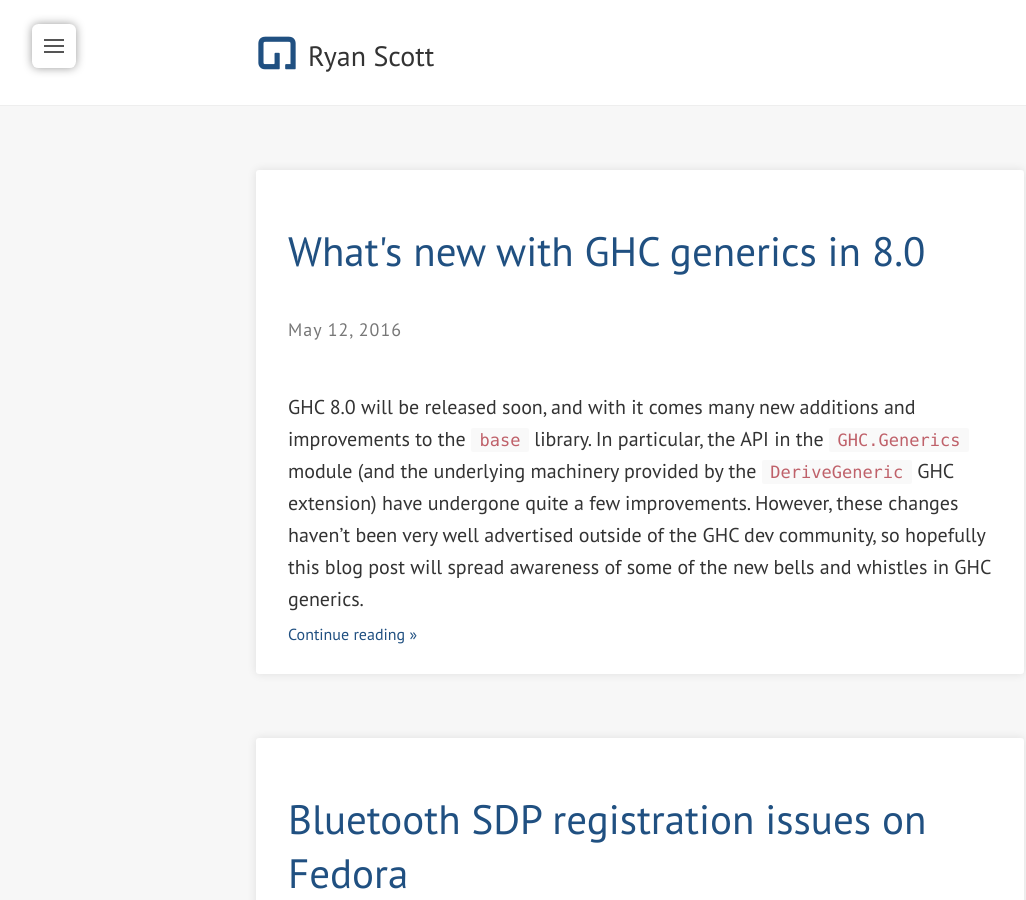
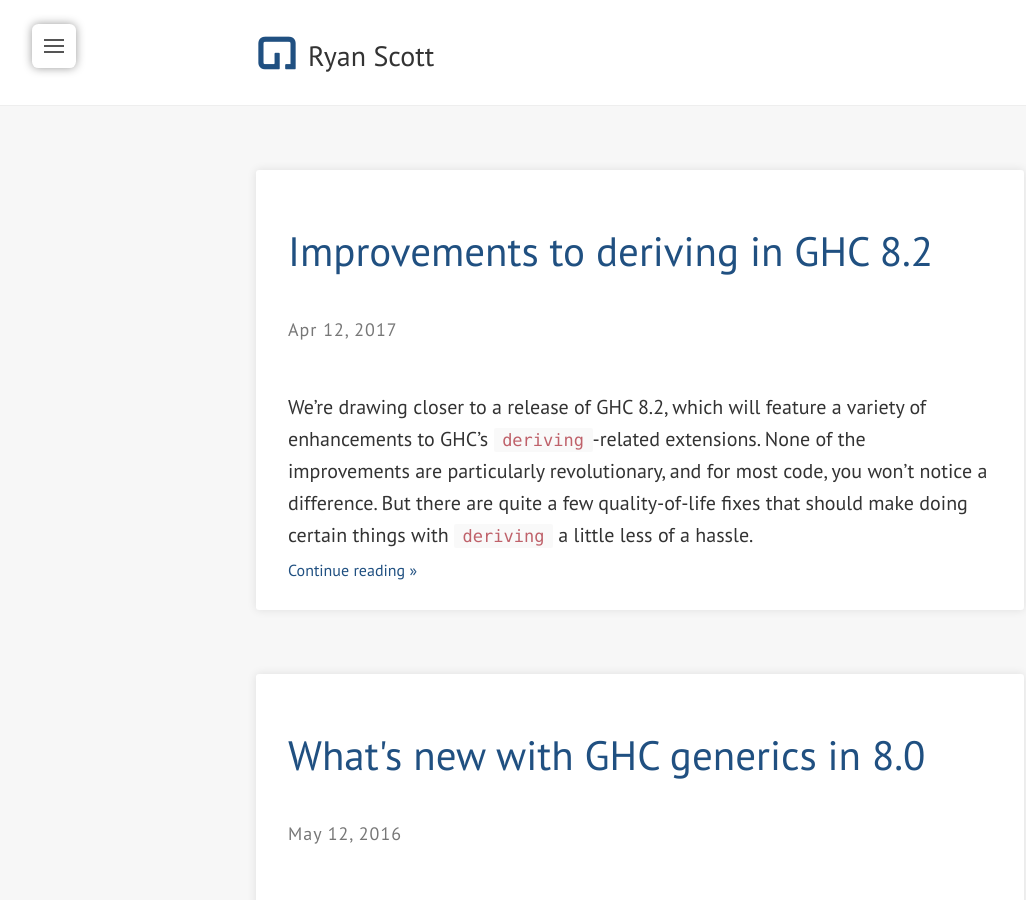
Before and after one commit to RyanGlScott/RyanGlScott.github.io, a Jekyll site: the page built from index.html, in a window 1280 px wide and 900 px high. Shown: the whole window, without its empty margins (0-1026 px from the left). Built offline with Jekyll 4.4.1, drawn with Linux system fonts in a browser that asks for light colours; nearby versions of some CDN libraries; the list of posts is cut into pages by our own code; some of the changed lines change nothing that is shown.

Commit message:
Various changes (#2)
* Check in what I have for now

* More work

* Check in source for resume

* Oops, use current resume

* Bring resume up to date

* Some slides

* Add links

* Migrate

```diff
--- /dev/null
+++ b/_posts/2017-04-12-improvements-to-deriving-in-ghc-82.md
@@ -0,0 +1,450 @@
+---
+layout: post
+title: Improvements to deriving in GHC 8.2
+---
+
+We're drawing closer to a release of GHC 8.2, which will feature a variety of enhancements to GHC's `deriving`-related extensions. None of the improvements are particularly revolutionary, and for most code, you won't notice a difference. But there are quite a few quality-of-life fixes that should make doing certain things with `deriving` a little less of a hassle.
+
+## Deriving strategies
+
+The largest change to `deriving` that debuts in GHC 8.2 is a new extension: `DerivingStrategies`. Before discussing what `DerivingStrategies` does, let me motivate the problem. Imagine you have this datatype:
+
+{% highlight haskell %}
+newtype Foo a = MkFoo a
+  deriving Show
+{% endhighlight %}
+
+Now suppose you want to derive another instance for `Foo`:
+
+{% highlight haskell %}
+class Show a => Bar a where
+  bar :: a -> String
+  bar = show
+
+deriving instance Bar a => Bar (Foo a)
+{% endhighlight %}
+
+How should this derived instance be implemented? Well, if you had `GeneralizedNewtypeDeriving` enabled when compiling it, the derived instance will closely resemble this:
+
+{% highlight haskell %}
+instance Bar a => Bar (Foo a) where
+  bar (MkFoo a) = bar a
+{% endhighlight %}
+
+Alternatively, if you had `DeriveAnyClass` enabled, the derived instance would instead be:
+
+{% highlight haskell %}
+instance Bar a => Bar (Foo a)
+{% endhighlight %}
+
+causing the default implementation of `bar = show` to kick in.
+
+But what happens if `GeneralizedNewtypeDeriving` and `DeriveAnyClass` are _both_ enabled? Then a problem emerges: `deriving Bar` becomes ambiguous! One could reasonably pick either `GeneralizedNewtypeDeriving` or `DeriveAnyClass` to derive `Bar`, as shown above. And the choice matters, since the result of evaluating:
+
+{% highlight haskell %}
+bar (MkFoo 'a')
+{% endhighlight %}
+
+will be `'a'` if `GeneralizedNewtypeDeriving` is used, and `MkFoo 'a'` if `DeriveAnyClass` is used.
+
+As it turns out, GHC handles such a scenario by making an arbitrary choice:
+
+{% highlight haskell %}
+    * Both DeriveAnyClass and GeneralizedNewtypeDeriving are enabled
+      Defaulting to the DeriveAnyClass strategy for instantiating Bar
+    * In the stand-alone deriving instance for `Bar a => Bar (Foo a)'
+{% endhighlight %}
+
+This is a bit unfortunate, however, because this effectively prevents you from using `GeneralizedNewtypeDeriving` in any module where `DeriveAnyClass` is also enabled. Bummer.
+
+The `DerivingStrategies` extension was created to solve precisely this type of ambiguity. Once the extension is enabled, it extends the syntax of `deriving` clauses and standalone `deriving` declarations slightly, allowing you to augment them with one of three keywords:
+
+* `stock`
+* `newtype`
+* `anyclass`
+
+These are the "strategies" referred to in `DerivingStrategies`. There are only three for now, although more could conceivably be introduced. Here is an example of each strategy:
+
+### `stock`
+
+`stock` is named because it refers to the "stock" type classes that GHC simply knows how to derive on its own (credit goes to Joachim Breitner for suggesting what to name this). These include the derivable type classes mentioned in the Haskell Report:
+
+* `Bounded`
+* `Enum`
+* `Ix`
+* `Eq`
+* `Ord`
+* `Read`
+* `Show`
+
+They also include the classes that are only derivable in GHC through bespoke language extensions:
+
+* `Functor` (via `DeriveFunctor`)
+* `Foldable` (via `DeriveFoldable`)
+* `Traversable` (via `DeriveTraversable`)
+* `Data` and `Typeable` (via `DeriveDataTypeable`)
+* `Generic` and `Generic1` (via `DeriveGeneric`)
+* `Lift` (via `DeriveLift`)
+
+So if you write:
+
+{% highlight haskell %}
+{-# LANGUAGE DerivingStrategies #-}
+newtype Blurggle = MkBlurggle Int
+  deriving stock Eq
+{% endhighlight %}
+
+This provides an additional guarantee that the derived instance will really be:
+
+{% highlight haskell %}
+instance Eq Blurggle where
+  (MkBlurggle x) == (MkBlurggle y) = (x == y)
+{% endhighlight %}
+
+which can be useful for programmer sanity.
+
+### `newtype`
+
+This strategy indicates that you absolutely want to use `GeneralizedNewtypeDeriving`. To reuse the earlier example, if you wrote:
+
+{% highlight haskell %}
+{-# LANGUAGE DerivingStrategies #-}
+{-# LANGUAGE GeneralizedNewtypeDeriving #-}
+newtype Foo a = MkFoo a
+  deriving Show
+  deriving newtype Bar
+{% endhighlight %}
+
+Then you'll know that `Bar` will be derived via `GeneralizedNewtypeDeriving`.
+
+This code also demonstrates another feature of deriving strategies: multiple strategies can be used after a data declaration! This part:
+
+{% highlight haskell %}
+  deriving Show
+  deriving newtype Bar
+{% endhighlight %}
+
+tells GHC to derive `Show` with whatever strategy it sees fit (in this case, it defaults to `stock`), and to derive `Bar` specifically with `GeneralizedNewtypeDeriving`. You can also put more than one class after each strategy:
+
+{% highlight haskell %}
+newtype Foo a = MkFoo a
+  deriving (Read, Show)
+  deriving stock (Eq, Ord)
+  deriving newtype Bar
+{% endhighlight %}
+
+### `anyclass`
+
+Finally, the `anyclass` strategy corresponds to a use of `DeriveAnyClass`. So if you had wrote:
+
+{% highlight haskell %}
+{-# LANGUAGE DeriveAnyClass #-}
+{-# LANGUAGE DerivingStrategies #-}
+newtype Foo a = MkFoo a
+  deriving Show
+  deriving anyclass Bar
+{% endhighlight %}
+
+Then, you guessed it, it'll derive `Bar` via `DeriveAnyClass`.
+
+---
+
+For more details on the innards of deriving strategies, see the corresponding [GHC Commentary page](https://ghc.haskell.org/trac/ghc/wiki/Commentary/Compiler/DerivingStrategies).
+
+As an additional fun fact, I was able to use deriving strategies to clean up some of the `base` library. In the [`Foreign.C.Types`](http://hackage.haskell.org/package/base-4.9.1.0/docs/Foreign-C-Types.html) and [`System.Posix.Types`](http://hackage.haskell.org/package/base-4.9.1.0/docs/System-Posix-Types.html) modules, there are a lot of newtypes with slightly unusual `Read` and `Show` instances. They're unusual in the sense that they ignore the newtypes' constructors, which means that `deriving (Read, Show)` couldn't be used to implement these instances. Instead, this ugly hack was used (using the `Show CIntPtr` instance as an example):
+
+{% highlight haskell %}
+instance Show CIntPtr where
+  show = unsafeCoerce# (show :: HTYPE_INTPTR_T -> String)
+{% endhighlight %}
+
+Yuck. Happily, this can be made much cleaner with deriving strategies!
+
+{% highlight haskell %}
+deriving newtype instance Show CIntPtr
+{% endhighlight %}
+
+## `DeriveAnyClass` overhaul
+
+Before GHC 8.2, `DeriveAnyClass` only worked on for type classes whose argument is of kind `*` or `* -> *`. The reason for this seemingly arbitrary restriction is because GHC made a crude simplifying assumption. If you wrote something like:
+
+{% highlight haskell %}
+{-# LANGUAGE DeriveAnyClass #-}
+data T f a = MkT (f a)
+  deriving C
+{% endhighlight %}
+
+Then GHC assumes one of the following cases:
+
+* `C`'s argument is of kind `*`. Then GHC will derive `C` like it was stock-deriving `Eq`. That is, it will generate this instance:
+
+{% highlight haskell %}
+instance C (f a) => C (T f a)
+{% endhighlight %}
+
+* `C`'s argument is of kind `* -> *`. Then GHC will derive `C` like it was stock-deriving `Functor`. That is, it will generate this instance:
+
+{% highlight haskell %}
+instance C f => C (T f)
+{% endhighlight %}
+
+If neither case is true, then GHC errors.
+
+This assumption made implementing `DeriveAnyClass` simpler, but it made it quite less general than it could be. What's worse, even though `DeriveAnyClass` was co-opting the code for deriving `Eq` and `Functor` to get the instance contexts right (`C (f a)` and `C f`, respectively), it wasn't even doing that part correctly! For example, consider this code:
+
+{% highlight haskell %}
+import GHC.Generics
+
+class TypeName a where
+  typeName         :: proxy a -> String
+  default typeName :: (Generic a, Rep a ~ D1 d f, Datatype d)
+                   => proxy a -> String
+  typeName _ = datatypeName $ from (undefined :: a)
+{% endhighlight %}
+
+This uses `GHC.Generics` to automatically figure out what the name of a data type is. For instance, here is an example of how you could use it:
+
+{% highlight haskell %}
+data T a = MkT a deriving Generic
+instance TypeName (T a)
+
+tName :: String
+tName = typeName (Proxy :: Proxy (T ())) -- tName == "T"
+{% endhighlight %}
+
+So far, so good. But what if we attempted to derive the `TypeName` instance for `T a` using `DeriveAnyClass`?
+
+{% highlight haskell %}
+data T a = MkT a
+  deriving (Generic, TypeName)
+{% endhighlight %}
+
+You might think that GHC would come up with the same instance as the one we wrote manually above:
+
+{% highlight haskell %}
+instance TypeName (T a)
+{% endhighlight %}
+
+But prior to GHC 8.2, that wasn't true! If you compiled this code with the `-ddump-deriv` flag to see the generated code that GHC derives, you'd discover that the actual instance was this:
+
+{% highlight haskell %}
+instance TypeName a => TypeName (T a)
+{% endhighlight %}
+
+Huh? This instance has a completely redundant `TypeName a` context! Even worse, `tName` no longer typechecks, since there's no `TypeName` instance for `()`!
+
+This behavior, while totally bonkers, was by design. Recall that `DeriveAnyClass` was using the same algorithm that GHC uses to stock-derive `Eq` instances. That is, because this code:
+
+{% highlight haskell %}
+data T a = MkT a deriving Eq
+{% endhighlight %}
+
+would generate this instance:
+
+{% highlight haskell %}
+instance Eq a => Eq (T a)
+{% endhighlight %}
+
+Then as a consequence, `DeriveAnyClass` follows the same pattern in deriving a `TypeName` instance for `T a`. Unfortunately, the approach for deriving `Eq` just doesn't work for a type class like `TypeName`.
+
+It was clear that `DeriveAnyClass` needed a new coat of paint, so GHC 8.2 will debut a new inference algorithm for `DeriveAnyClass`. Unlike, say, deriving `Eq`, which infers the context for its instances by examining the definition of the data type, `DeriveAnyClass` infers its context by examining the _type signatures of the class's methods_. Continuing the `TypeName` example:
+
+{% highlight haskell %}
+class TypeName a where
+  typeName         :: proxy a -> String
+  default typeName :: (Generic a, Rep a ~ D1 d f, Datatype d)
+                   => proxy a -> String
+  typeName _ = datatypeName $ from (undefined :: a)
+
+data T a = MkT a
+  deriving (Generic, TypeName)
+{% endhighlight %}
+
+This will generate a `TypeName` instance like this:
+
+{% highlight haskell %}
+instance ??? => TypeName (T a)
+{% endhighlight %}
+
+GHC determines what `???` is by gathering constraints from the type signatures of `TypeName`'s methods and simplifying them as much as possible. In this example, GHC gathers the constraints:
+
+{% highlight haskell %}
+(Generic (T a), Rep (T a) ~ D1 d f, Datatype d)
+{% endhighlight %}
+
+GHC is immediately able to discharge all three of these constraints, so this simplifies down to `()`, so the final instance that GHC generates is:
+
+{% highlight haskell %}
+instance TypeName (T a)
+{% endhighlight %}
+
+Which is exactly what we wanted. Hooray!
+
+Better yet, this new design completely removes the requirement that the derived class's argument must be of kind `*` or `* -> *`, so now `DeriveAnyClass` can be used in far more places than it could before.
+
+I owe a great deal of gratitude to Simon Peyton Jones for patiently explaining the parts of the typechecker needed to implement this feature... and for fixing several mistakes in my initial implementation :)
+
+## `GeneralizedNewtypeDeriving` and associated type families
+
+Prior to GHC 8.2, it was impossible to use `GeneralizedNewtypeDeriving` to derive an instance of this type class:
+
+{% highlight haskell %}
+class Marshal a where
+  type RepType a
+  marshal :: a -> RepType a
+  unMarshal :: RepType a -> a
+{% endhighlight %}
+
+Or rather, it was impossible for _any_ class with associated type families. But this was rather unfortunate, as implementing `Marshal` instances for newtypes is predictable and laden with boilerplate:
+
+{% highlight haskell %}
+newtype Age a = MkAge a
+instance Marshal a => Marshal (Age a) where
+  type RepType (Age a) = RepType a
+  marshal (Age x)      = marshal x
+  unMarshal x          = Age x
+{% endhighlight %}
+
+So this definitely smells like something that `GeneralizedNewtypeDeriving` should be able to handle. Thankfully, starting with GHC 8.2, that is the case. You can now just write:
+
+{% highlight haskell %}
+newtype Age a = MkAge a deriving Marshal
+{% endhighlight %}
+
+And it will generate an instance that is equivalent to the manually written one above.
+
+There are a couple of things to watch out for when using this feature, however. One gotcha is that this only works for associated _type_ families, not _data_ families. It doesn't make sense to combine associated data families with `GeneralizedNewtypeDeriving`, because if you tried deriving this:
+
+{% highlight haskell %}
+class C a where
+  data D a
+
+newtype Age a = MkAge a
+  deriving C
+{% endhighlight %}
+
+Then what instance would be produced? GHC would have to generate something like this:
+
+{% highlight haskell %}
+instance C (Age a) where
+  data D (Age a) = ???
+{% endhighlight %}
+
+And it is not clear what GHC would fill in for `???`, as creating a data family instance here would require a fresh data constructor. That is to say, data family instances are _generative_, whereas type family instances are not.
+
+Another minor annoyance to watch out for is if you try to derive an instance like this, where the newtype wraps a concrete type (instead of just a type variable, as in `Age` above):
+
+{% highlight haskell %}
+class C a where
+  type T a
+
+newtype MyInt = MyInt Int
+  deriving T
+{% endhighlight %}
+
+This is only allowed if `UndecidableInstances` is enabled. Why? That's because the derived instance would be this:
+
+{% highlight haskell %}
+instance C MyInt where
+  type T MyInt = T Int
+{% endhighlight %}
+
+GHC's typechecker isn't smart enough to conclude that reducing `T MyInt` will ever terminate, so it conservatively requires `UndecidableInstances` to allow this. Of course, this requirement does rule out things that would legitimately send the typechecker into a loop—for instance, consider what would happen if you did this!
+
+{% highlight haskell %}
+newtype Loop = MkLoop Loop
+  deriving C
+{% endhighlight %}
+
+## Poly-kinded `GHC.Generics`
+
+If you use `GHC.Generics`, you're probably familiar with the `Generic1` class:
+
+{% highlight haskell %}
+class Generic1 (f :: * -> *) where
+  type Rep1 f :: * -> *
+  from1 :: f a      -> Rep1 f a
+  to1   :: Rep1 f a -> f a
+{% endhighlight %}
+
+If you squint, you'll notice that the kind of `Generic1` is actually less polymorphic than it could be. We can generalize the kind of `Generic1` to this:
+
+{% highlight haskell %}
+class Generic1 (f :: k -> *) where
+  type Rep1 f :: k -> *
+{% endhighlight %}
+
+In a similar vein, we can kind-generalize most of the datatypes in `GHC.Generics`:
+
+{% highlight haskell %}
+data V1 (p :: k)
+data U1 (p :: k) = U1
+newtype Par1 p = Par1 p
+newtype Rec1 (f :: k -> *) (p :: k) = Rec1 (f p)
+newtype K1 i c (p :: k) = K1 c
+newtype M1 i c (f :: k -> *) (p :: k) = M1 (f p)
+data (:+:) (f :: k -> *) (g :: k -> *) (p :: k) = L1 (f p) | R1 (g p)
+data (:*:) (f :: k -> *) (g :: k -> *) (p :: k) = f p :*: g p
+newtype (:.:) (f :: k2 -> *) (g :: k1 -> k2) (p :: k1) = Comp1 (f (g p))
+data family URec a (p :: k)
+{% endhighlight %}
+
+(The exception being `Par1`, of course, since its type parameter is forced to be of kind `*`.)
+
+Now we can derive `Generic1` instances for more data types than we could before. For example, Derek Elkins uses `GHC.Generics` to automatically define `Authenticated` instances for a data type that is parameterized over a type that uses `DataKinds` in [this example](https://github.com/derekelkins/ads/blob/5e6167d2aa8a16121caf80187252416200b648f3/Data/Authenticated/Generic.hs#L9).
+
+## `DeriveFunctor` now implements `(<$)`
+
+(This addition was not authored by me, but rather by David Feuer. Thanks, David!)
+
+GHC's `DeriveFunctor` extension grants you the power to easily implement a lawful `Functor` instance for a given datatype. For instance, `data Foo a = Foo a a deriving Functor` would generate the instance:
+
+{% highlight haskell %}
+instance Functor Foo where
+  fmap f (Foo x y) = Foo (f x) (f y)
+{% endhighlight %}
+
+However, there's more to `Functor` than just `fmap`. Here's the fully fleshed-out definition of the `Functor` type class:
+
+{% highlight haskell %}
+class Functor f where
+  fmap :: (a -> b) -> f a -> f b
+  (<$) :: a -> f b -> f a
+  (<$) = fmap . const
+{% endhighlight %}
+
+`Functor` also has the somewhat lesser-known method `(<$)`, which replaces locations inside the input with the same value. Notice that in the derived `Functor` instance above, however, GHC didn't implement `(<$)` manually, but relied on the default implementation (`fmap . const`). As it turns out, this default implementation can be very inefficient for certain data structures. Here's an example from the `containers` library:
+
+{% highlight haskell %}
+data Tree a = Bin !(Tree a) a !(Tree a)
+            | Tip
+  deriving Functor
+{% endhighlight %}
+
+This produces the following `Functor` instance:
+
+{% highlight haskell %}
+instance Functor Tree where
+  fmap f (Bin l v r) = Bin (fmap f l) (f v) (fmap f r)
+  fmap _ Tip         = Tip
+{% endhighlight %}
+
+Using the default implementation of `(<$)` for `Tree`, we end up with this definition:
+
+{% highlight haskell %}
+(<$) :: a -> Tree b -> Tree a
+(<$) x = fmap (\_ -> x)
+{% endhighlight %}
+
+Alas, GHC is unable to optimize this any further, since fmap is defined recursively. (The curious reader is encouraged to read [this](http://git.haskell.org/ghc.git/blob/c347a121b07d22fb91172337407986b6541e319d:/compiler/typecheck/TcGenFunctor.hs#l222) for the full story of why this `(<$)` definition is difficult to optimize.) And this definition is quite unsatisfactory, since this will produce a `Tree` full of thunks of the form `((\_ -> x) y)`, which allocates far more (and leaks way more space) than it should need to.
+
+Luckily, there's a pretty simple fix: just be smarter about deriving `Functor` instances. In GHC 8.2 and later, `DeriveFunctor` will implement `(<$)` in addition to `fmap` to avoid the aforementioned space leaks. For comparison, here is how 8.2 would derive the `Functor Tree` instance above:
+
+{% highlight haskell %}
+instance Functor Tree where
+  -- fmap is as before
+  z <$ Bin l v r = Bin (z <$ l) z (z <$ r)
+  _ <$ Tip       = Tip
+{% endhighlight %}
+
+Much better!
--- a/resume.md
+++ b/resume.md
@@ -4,44 +4,39 @@ title: Résumé
 permalink: /resume/
 ---
 
+### Work experience
+* [Intel Labs](http://www.intel.com/content/www/us/en/research/intel-research.html), Hillsboro, OR. Winter 2015. Worked on preparing the [Intel Haskell Research Compiler (HRC)](http://www.leafpetersen.com/leaf/publications/hs2013/hrc-paper.pdf) for an open source release.
+
+### Publications
+* M. Vollmer, R. Scott, M. Musuvathi, and R. Newton. ["SC-Haskell: Sequential Consistency in Languages That Minimize Mutable Shared Heap"](http://www.cs.indiana.edu/~rrnewton/papers/ppopp17-sc-haskell.pdf), PPoPP 2017.
+* A. Gill, J. Dawson, A. Eskilson, A. Farmer, M. Grebe, R. Scott, J. Stanton, J. Rosenbluth, and N. Sculthorpe, ["The remote-monad design pattern"](http://ku-fpg.github.io/papers/Gill-15-RemoteMonad), Haskell Symposium 2015.
+
 ### Education
-* __[Indiana University (IU)](https://www.indiana.edu/)__, Bloomington, Indiana. August 2015–present. Pursuing a Ph.D in Computer Science.
-* __[University of Kansas (KU)](http://ku.edu/)__, Lawrence, Kansas. August 2011–May 2015. B.S. in Computer Science with Mathematics minor.
+* [Indiana University (IU)](https://www.indiana.edu/), Bloomington, Indiana. Advisor: [Ryan Newton](http://www.cs.indiana.edu/~rrnewton/homepage.html). Summer 2015–present. Pursuing Ph.D in Computer Science.
+  * Teaching assistant, CSCI-P 523: Programming Language Implementation, compilers course at Indiana University, Fall 2016.
+* [University of Kansas (KU)](http://ku.edu/), Lawrence, Kansas. Advisor: [Andy Gill](http://ku-fpg.github.io/people/andygill/). Class of 2015. B.S. in Computer Science with Mathematics minor. GPA 3.9/4.0.
+  * Co-chair of KU Competitive Programming Group, 2013–2015.
 
-### Work experience
-* Graduate Research Assistant, [__Center for Research in Extreme Scale Technologies__](http://crest.iu.edu/), Bloomington, Indiana. Summer 2015–present.
-
-  Working on making GHC work with high-performance distributed runtimes (see [`haskell-hpx`](https://github.com/iu-parfunc/haskell-hpx)) and benchmarking GHC performance.
-
-* Intern, [__Intel Labs__](http://www.intel.com/content/www/us/en/research/intel-research.html), Hillsboro, Oregon. Fall 2015.
-
-  Contributed to open sourcing the Intel Haskell Research Compiler (HRC), described in [this paper](http://www.leafpetersen.com/leaf/publications/hs2013/hrc-paper.pdf).
-
-* Student Research Assistant, [__Information and Telecommunication Technology Center (ITTC)__](http://www.ittc.ku.edu/), Lawrence, Kansas. Summer 2012–Summer 2015.
-
-  Applied functional programming techniques (using Haskell and Scala) to software domains such as networking, mobile devices, and animation.
-
-  Designed large Android apps that interface with web and Bluetooth servers.
-
-### Papers
-* A. Gill, N. Sculthorpe, J. Dawson, A. Eskilson, A. Farmer, M. Grebe, J. Rosenbluth, R. Scott, and J. Stanton, ["The remote monad design pattern"](http://ku-fpg.github.io/papers/Gill-15-RemoteMonad), in _Proceedings of the 8th ACM SIGPLAN Symposium on Haskell_. New York, NY, USA: ACM, 2015, pp. 59–70.
+### Professional activities
+* [Haskell Core Libraries Committee](https://wiki.haskell.org/Core_Libraries_Committee), member. 2016–present.
 
 ### Talks
 
+#### 2017
+* Detflow: towards deterministic workflows on your favorite OS. [PL Wonks](http://wonks.github.io/), Bloomington, IN. [ [pdf](../talk-slides/detmonad-wonks-slides.pdf) ]
+
 #### 2016
-* Verified instances for parallel functional programming. [PL Wonks](http://wonks.github.io/), Bloomington, Indiana. November 4, 2016. [ pdf ]
-* Taming the `deriving` zoo. [Haskell Implementors Workshop 2016 lightning talks](https://wiki.haskell.org/HaskellImplementorsWorkshop/2016), Nara, Japan. [ pdf ] [ [youtube](https://www.youtube.com/watch?v=aGVDorZJypY&index=13&list=PLnqUlCo055hX1F0PCi9FjdllYQMwCQvps) ]
-* Generic programming for the masses. [PL Wonks](http://wonks.github.io/), Bloomington, Indiana. February 26, 2016. [ pdf ]
+* Verified instances for parallel functional programming. [Midwest PL Summit](http://pl.cs.uchicago.edu/PLSummit/2016/), Chicago, IL. December 2, 2016. [ pdf ]
+* Taming the `deriving` zoo. [Haskell Implementors Workshop 2016 lightning talks](https://wiki.haskell.org/HaskellImplementorsWorkshop/2016), Nara, Japan. [ [pdf](../talk-slides/ttdz-hiw-slides.pdf) ] [ [youtube](https://www.youtube.com/watch?v=aGVDorZJypY&index=13&list=PLnqUlCo055hX1F0PCi9FjdllYQMwCQvps) ]
+* Generic programming for the masses. [PL Wonks](http://wonks.github.io/), Bloomington, IIN. February 26, 2016. [ [pdf](../talk-slides/gpftm-wonks-slides.pdf) ]
 
 #### 2015
-* An existential-aware `DeriveFoldable`. [Haskell Implementors Workshop 2015 lightning talks](https://wiki.haskell.org/HaskellImplementorsWorkshop/2015), Vancouver, British Columbia. August 30, 2015. [ pdf ] [ [youtube](https://www.youtube.com/watch?v=lTpVN8KQOOg) ]
+* An existential-aware `DeriveFoldable`. [Haskell Implementors Workshop 2015 lightning talks](https://wiki.haskell.org/HaskellImplementorsWorkshop/2015), Vancouver, BC, Canada. August 30, 2015. [ [pdf](../talk-slides/derive-foldable-hiw-slides.pdf) ] [ [youtube](https://www.youtube.com/watch?v=lTpVN8KQOOg) ]
 
 ### Portfolio
-* [__Glasgow Haskell Compiler (GHC)__](http://git.haskell.org/ghc.git) (contributor). The flagship Haskell compiler.
-* [__HERMIT__](https://github.com/ku-fpg/hermit/) (contributor and tester). An interactive Haskell compiler plugin that allows a user to apply code rewrites to make the process of high-assurance software development easier. HERMIT applies several semi-formal modeling techniques such as the worker/wrapper transformation.
-* [__Armatus__](https://github.com/ku-fpg/armatus) (co-developer). An Android app that interfaces with a HERMIT session via a RESTful web server. armatus assists in the process of code rewriting through graphical shortcuts and mobile-specific gestures not possible in a command-line setting.
+* [Glasgow Haskell Compiler (GHC)](http://git.haskell.org/ghc.git) (contributor). The flagship compiler for the Haskell programming language. Contributed to GHC's support for metaprogramming, including `deriving` and Template Haskell.
+* [`blank-canvas`](https://github.com/ku-fpg/blank-canvas) (co-maintainer). A Haskell binding to the HTML5 `<canvas>` API, which allows for graphical web applications to be written in Haskell.
+* [`HERMIT`](https://github.com/ku-fpg/hermit/) (contributor and tester). An interactive Haskell compiler plugin that allows a user to apply code rewrites to make the process of high-assurance software development easier. `HERMIT` applies several semi-formal modeling techniques such as the worker/wrapper transformation.
 
 ### Software skills
-* Languages: [Haskell](http://www.haskell.org/), [Java](https://www.java.com/), [Scala](http://scala-lang.org/), [C](http://en.wikipedia.org/wiki/C_\(programming_language\)), [C++](http://en.wikipedia.org/wiki/C++)
-* Operating systems: Linux, Android, Windows.
-* Technologies: [Android SDK](http://developer.android.com/reference/packages.html), Bluetooth APIs ([Windows](http://msdn.microsoft.com/en-us/library/windows/desktop/ms741416\(v=vs.85\).aspx) and [Linux](http://www.bluez.org/)), [MinGW](http://www.mingw.org/)
+* Proficient in Haskell, C, and Java. Familiar with Android, C++, JavaScript, Liquid Haskell, Standard ML, and Scala.
```
Also changed, not shown: 8 other files.
